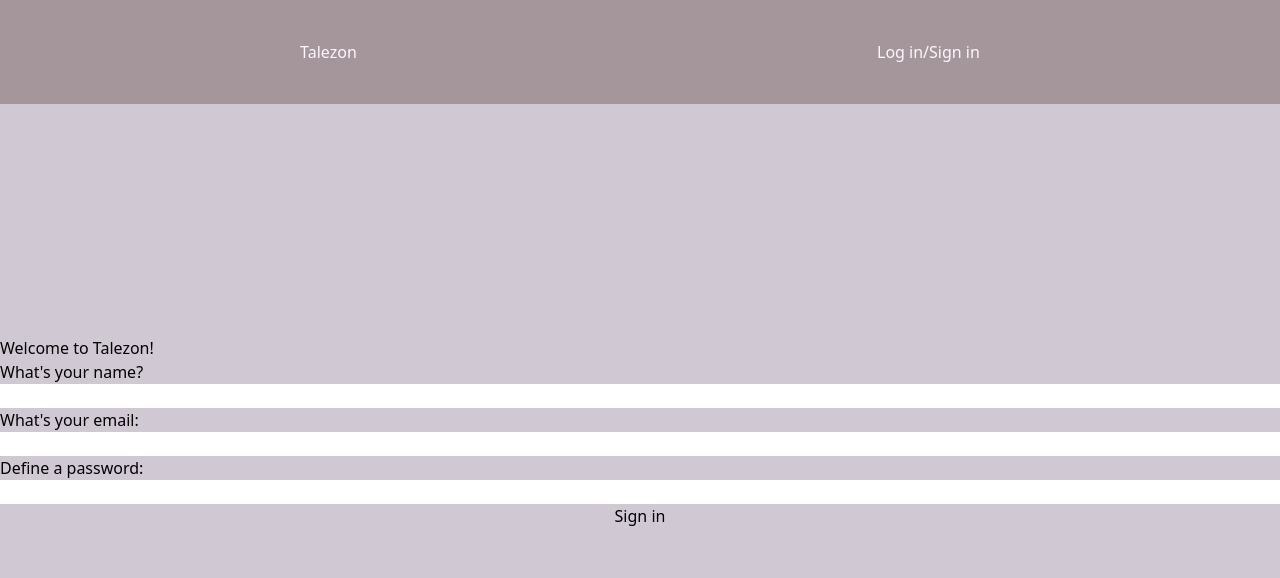
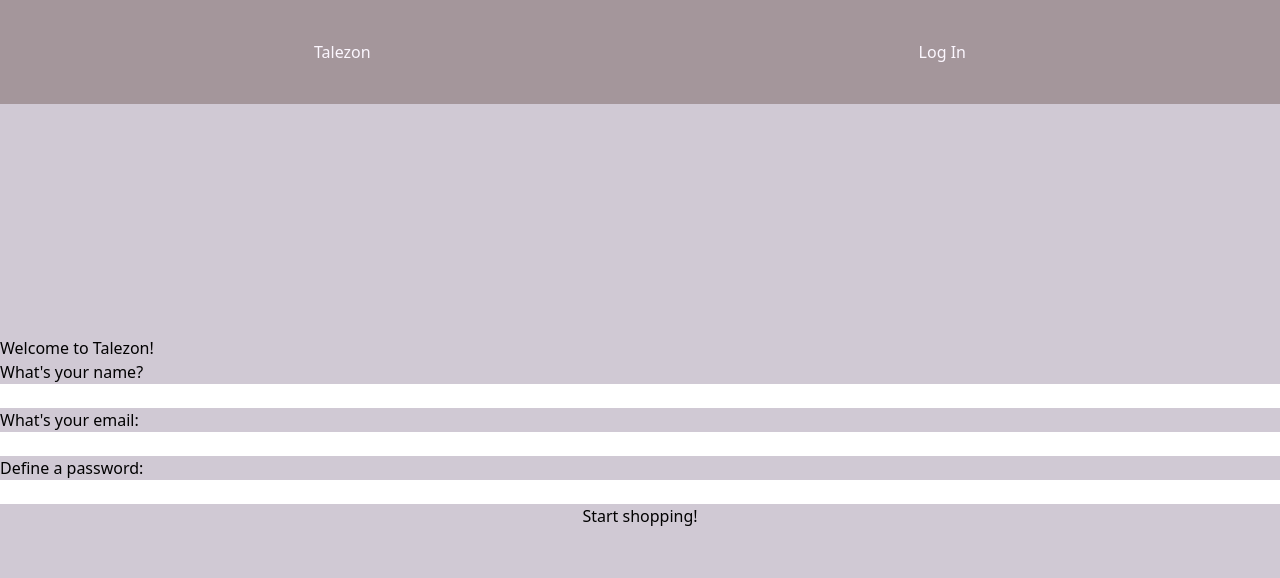
Before and after one commit to talesrodriguesDEV/talezon, a React (Create React App) app in the folder front-end/talezon/: page /login in a window 1280 px wide. Shown: the top 578 px of the page. Built offline with nearby package versions, Linux system fonts and the light colour scheme; no server answers.

Commit message:
Implementing Login and Customer pages

```diff
--- a/front-end/talezon/package.json
+++ b/front-end/talezon/package.json
@@ -8,6 +8,7 @@
     "@testing-library/user-event": "^13.5.0",
     "react": "^18.2.0",
     "react-dom": "^18.2.0",
+    "react-icons": "^4.6.0",
     "react-router-dom": "^6.4.3",
     "react-scripts": "^5.0.1",
     "web-vitals": "^2.1.4"
--- a/front-end/talezon/src/App.js
+++ b/front-end/talezon/src/App.js
@@ -7,6 +7,7 @@ import Home from './pages/Home';
 import Login from './pages/LogIn';
 import Cart from './pages/Cart';
 import NotFound from './pages/NotFound';
+import Customer from './pages/Customer';
 
 function App() {
 	return (
@@ -14,10 +15,11 @@ function App() {
 			<BrowserRouter>
 				<Layout>
 					<Routes>
-						<Route path='/' element={<Home />} />
-						<Route path='/login' element={<Login />} />
-						<Route path='/cart' element={<Cart />} />
-						<Route path='*' element={<NotFound />} />
+						<Route path='/' element={ <Home /> } />
+						<Route path='/login' element={ <Login /> } />
+						<Route path='/cart' element={ <Cart /> } />
+						<Route path='/customer' element={ <Customer /> } />
+						<Route path='*' element={ <NotFound /> } />
 					</Routes>
 				</Layout>
 			</BrowserRouter>
--- a/front-end/talezon/src/components/Layout.js
+++ b/front-end/talezon/src/components/Layout.js
@@ -1,17 +1,29 @@
-import React from 'react';
+import React, { useContext } from 'react';
 import { Link } from 'react-router-dom';
+import ProductsContext from '../context/ProductsContext';
+import { FaUserCircle } from 'react-icons/fa';
 
 export default function Layout({ children }) {
+	const { customerLoggedIn } = useContext(ProductsContext);
+
 	return (
 		<div className='min-h-screen flex flex-col justify-between bg-[#d0c9d4]'>
 			<header className='p-10 bg-[#A4969B] text-[#FCF7FF] flex justify-around'>
-				<h1>Talezon</h1>
-				<Link to='/login'>
-					Log in/Sign in
+				<Link to='/'>
+					Talezon
 				</Link>
+				{customerLoggedIn ? (
+					<Link to='/customer'>
+						<FaUserCircle />
+					</Link>
+				) : (
+					<Link to='/login'>
+						Log In
+					</Link>
+				)}
 			</header>
 			<main>
-				{ children }
+				{children}
 			</main>
 			<footer className='bg-[#878C8F] text-center text-[#FCF7FF] p-2'>Tales Rodrigues DEV</footer>
 		</div>
--- a/front-end/talezon/src/context/ProductsProvider.js
+++ b/front-end/talezon/src/context/ProductsProvider.js
@@ -5,27 +5,33 @@ import ProductsContext from './ProductsContext';
 export default function ProductsProvider({ children }) {
 	const [allProducts, setAllProducts] = useState([]);
 	const [customerLoggedIn, setCustomerLoggedIn] = useState(false);
-	const [customerSignedIn, setCustomerSignedIn] = useState(false);
-	const [userInfo, setUserInfo] = useState({
-		name: '',
-		email: '',
-		password: '',
-	});
+	const [customerInfo, setCustomerInfo] = useState();
+	const [token, setToken] = useState('');
 
 	useEffect(() => {
 		// https://back-end-production-0be2.up.railway.app/
-		fetch(`http://localhost:3000/products`)
+		fetch('http://localhost:3000/products')
 			.then((response) => response.json())
 			.then((json) => setAllProducts(json));
+
+		const savedToken = localStorage.getItem('customerToken');
+		const savedCustomer = JSON.parse(localStorage.getItem('customerInfo'));
+
+		if (savedToken && savedCustomer) {
+			setCustomerInfo(savedCustomer);
+			setToken(savedToken);
+			setCustomerLoggedIn(true);
+		}
 	}, []);
 
 	const objectValue = {
 		allProducts,
 		customerLoggedIn,
 		setCustomerLoggedIn,
-		customerSignedIn,
-		setCustomerSignedIn,
-		userInfo, setUserInfo,
+		customerInfo,
+		setCustomerInfo,
+		token,
+		setToken,
 	};
 
 	return (
--- /dev/null
+++ b/front-end/talezon/src/pages/Customer.js
@@ -0,0 +1,33 @@
+import React, { useEffect, useState } from 'react';
+
+export default function Customer() {
+  const [savedCustomer, setSavedCustomer] = useState();
+
+  useEffect(() => {
+    const savedToken = localStorage.getItem('customerToken');
+    const savedCustomer = JSON.parse(localStorage.getItem('customerInfo'));
+    const { email } = savedCustomer;
+    setSavedCustomer(savedCustomer);
+
+    fetch(
+      'http://localhost:3000/customers/shoppingHistory',
+      {
+        method: 'POST',
+        headers: {
+          'User-Token': savedToken,
+          'Content-Type': 'application/json'
+        },
+        body: JSON.stringify({ email }),
+      })
+      .then((response) => response.json())
+      .then((json) => console.log(json));
+  }, []);
+
+  if (savedCustomer) return (
+    <div>
+      <h1>Hi, {savedCustomer.name}!</h1>
+      <p>Email: {savedCustomer.email}</p>
+      <p>Password: {savedCustomer.password}</p>
+    </div>
+  );
+}
--- a/front-end/talezon/src/pages/LogIn.js
+++ b/front-end/talezon/src/pages/LogIn.js
@@ -1,49 +1,50 @@
-import React, { useContext } from 'react';
+import React, { useContext, useState } from 'react';
 import ProductsContext from '../context/ProductsContext';
+import { useNavigate } from 'react-router-dom';
 
 export default function Login() {
-	const { customerSignedIn, setCustomerSignedIn, userInfo, setUserInfo } = useContext(ProductsContext);
-	const { name, email, password } = userInfo;
+	const { setCustomerInfo, setToken, setCustomerLoggedIn } = useContext(ProductsContext);
+	const [name, setName] = useState('');
+	const [email, setEmail] = useState('');
+	const [password, setPassword] = useState('');
 
-	const doLogIn = () => {
+	const navigate = useNavigate();
 
+	const handleLogIn = () => {
+		setCustomerInfo({ name, email, password });
+		localStorage.setItem('customerInfo', JSON.stringify({ name, email, password }));
+
+		fetch(
+			'http://localhost:3000/customers/signIn',
+			{
+				method: 'POST',
+				headers: { 'Content-Type': 'application/json' },
+				body: JSON.stringify({ name, email, password }),
+			})
+			.then((response) => response.json())
+			.then(({ token }) => {
+				setCustomerLoggedIn(true);
+				setToken(token);
+				localStorage.setItem('customerToken', token);
+			});
+
+		navigate('/');
 	};
-
-	const doSignIn = () => {
-
-	}
-
-	const loginForm = () => (
-		<form className='flex flex-col' onSubmit={ doLogIn }>
-			<h1>Welcome back, {name}!</h1>
-			<label>Email: </label>
-			<input type='email' />
-			<label>Password: </label>
-			<input type='password' />
-			<button type='submit'>
-				Log in
-			</button>
-		</form>
-	);
-
-	const signInForm = () => (
-		<form className='flex flex-col' onSubmit={ doSignIn }>
-			<h1>Welcome to Talezon!</h1>
-			<label>What's your name? </label>
-			<input type='text' />
-			<label>What's your email: </label>
-			<input type='email' />
-			<label>Define a password: </label>
-			<input type='password' />
-			<button type='submit'>
-				Sign in
-			</button>
-		</form>
-	);
 
 	return (
 		<div>
-			{customerSignedIn ? loginForm() : signInForm()}
+			<form className='flex flex-col' onSubmit={handleLogIn}>
+				<h1>Welcome to Talezon!</h1>
+				<label>What's your name? </label>
+				<input type='text' onChange={({ target }) => setName(target.value)} />
+				<label>What's your email: </label>
+				<input type='email' onChange={({ target }) => setEmail(target.value)} />
+				<label>Define a password: </label>
+				<input type='password' onChange={({ target }) => setPassword(target.value)} />
+				<button type='submit'>
+					Start shopping!
+				</button>
+			</form>
 		</div>
 	);
 }
```
Also changed, not shown: 1 other file (tests, documents, lock files or other folders).
